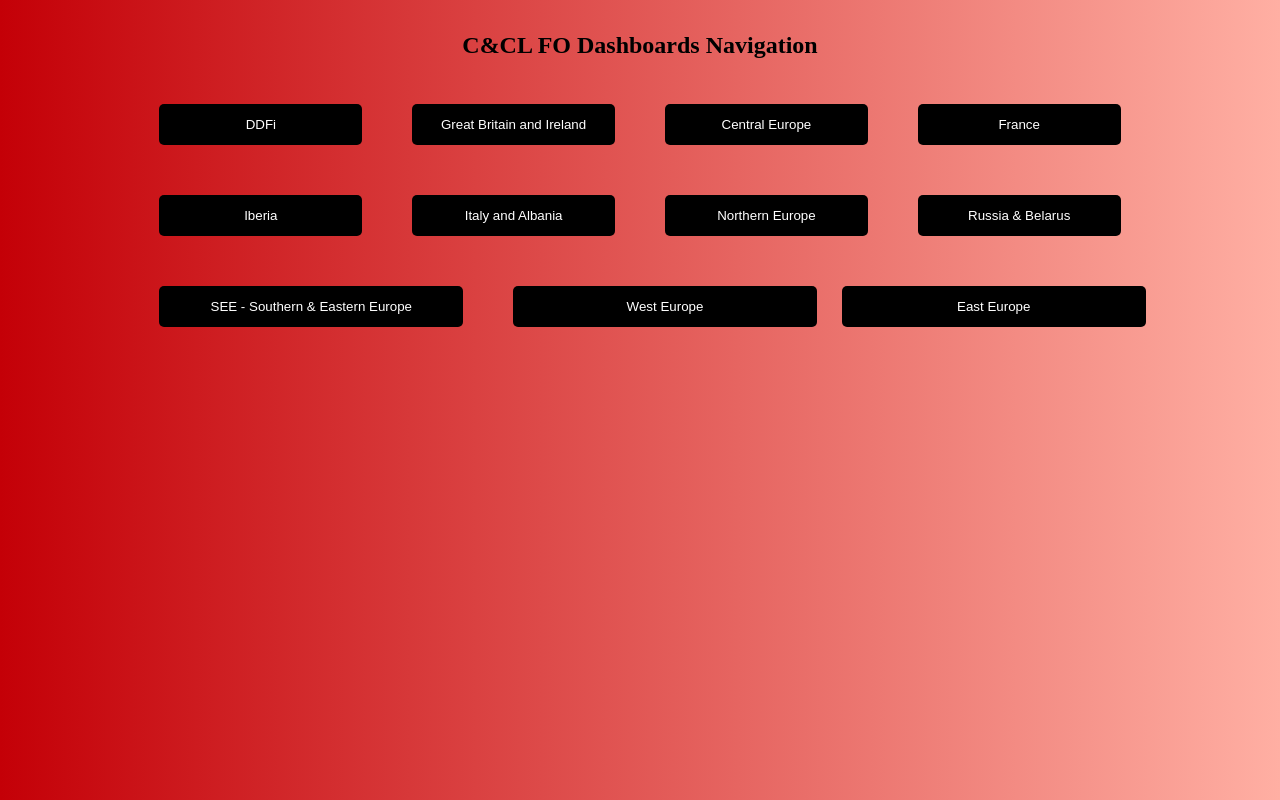
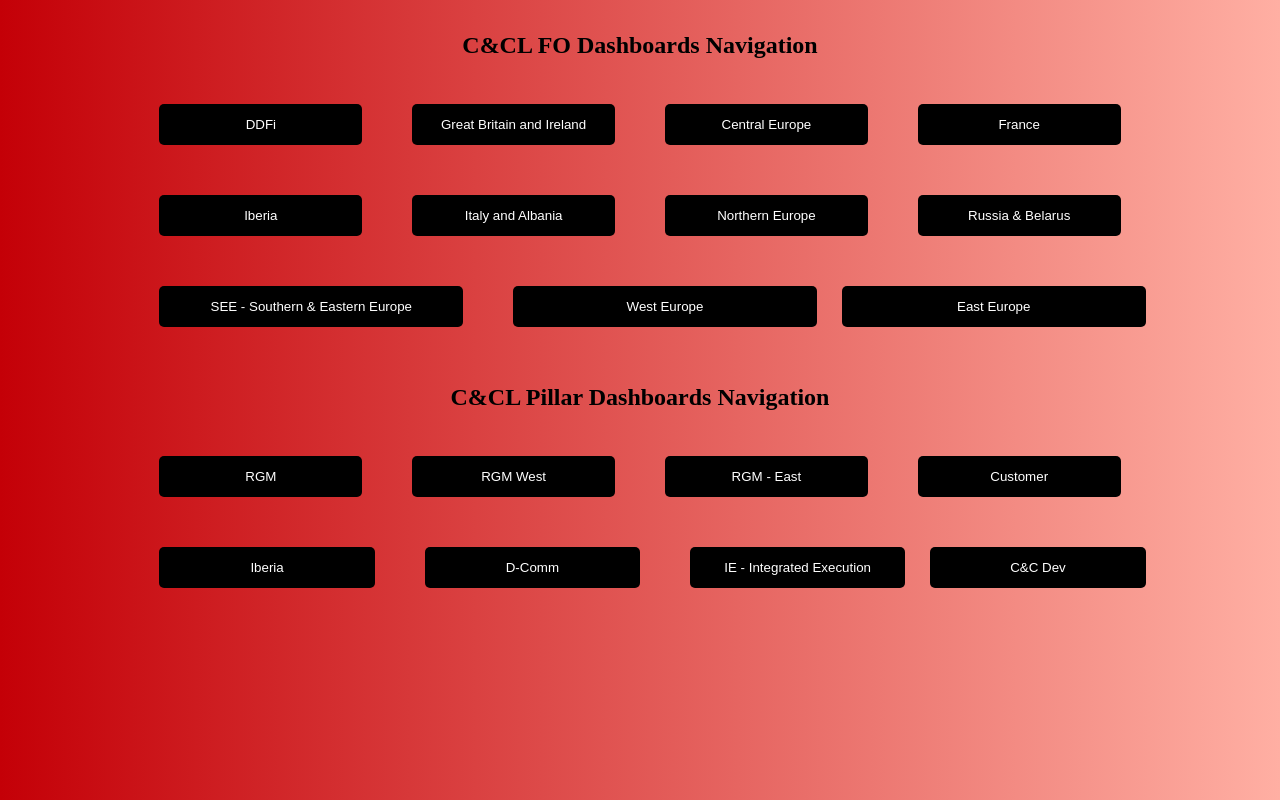
Before and after one commit to spunkii/ccldashboards, a plain HTML site: page ccl_fo_main_navigation.html in a window 1280 px wide. Drawn offline with Linux system fonts and the light colour scheme.

Commit message:
Add files via upload

```diff
--- a/ccl_fo_main_navigation.html
+++ b/ccl_fo_main_navigation.html
@@ -35,6 +35,7 @@
     </style>
     </head>
     <body>
+    <!--This document is currently on the personal spunkii74@gmail.com tiinyhost login, it needs to be moved to Git with coca cola registration-->
 
     <div style="text-align: center; margin-top: 2rem;">
       <h2>C&CL FO Dashboards Navigation</h2>
@@ -56,7 +57,22 @@
 
 </div>
 
+<div style="text-align: center; margin-top: 2rem;">
+    <h2>C&CL Pillar Dashboards Navigation</h2>
 
+  </div>
+
+  <div class="button-container">
+      <button onclick="window.open('https://cocacoladigital.my.workfront.com/dashboard/679e47170001ddd7a874a4e60973576e/detail', '_blank')">RGM</button>
+      <button onclick="window.open('https://cocacoladigital.my.workfront.com/dashboard/67965d560003dc821c95fc927cb05a81/detail', '_blank')">RGM West </button>
+      <button onclick="window.open('https://cocacoladigital.my.workfront.com/dashboard/679e488e0002434349e114073c6fde80/detail', '_blank')">RGM - East</button>
+      <button onclick="window.open('https://cocacoladigital.my.workfront.com/dashboard/679e49270002891a2e48a47c51669b0a/detail', '_blank')">Customer</button>
+      <button onclick="window.open('https://cocacoladigital.my.workfront.com/dashboard/679e4a390002fbdb71635c00a7b02649/detail', '_blank')">Iberia </button>
+      <button onclick="window.open('https://cocacoladigital.my.workfront.com/dashboard/679e4af60003526524c70fb80420f0aa/detail', '_blank')">D-Comm </button>
+      <button onclick="window.open('https://cocacoladigital.my.workfront.com/dashboard/679e4b970003a5a441a2dbc0cb3c053b/detail', '_blank')">IE - Integrated Execution </button>
+      <button onclick="window.open('https://cocacoladigital.my.workfront.com/dashboard/679e4c490003f135bb5ccf2ca68953a2/detail', '_blank')">C&C Dev</button>
+
+</div>
 
 </div>
 
```
